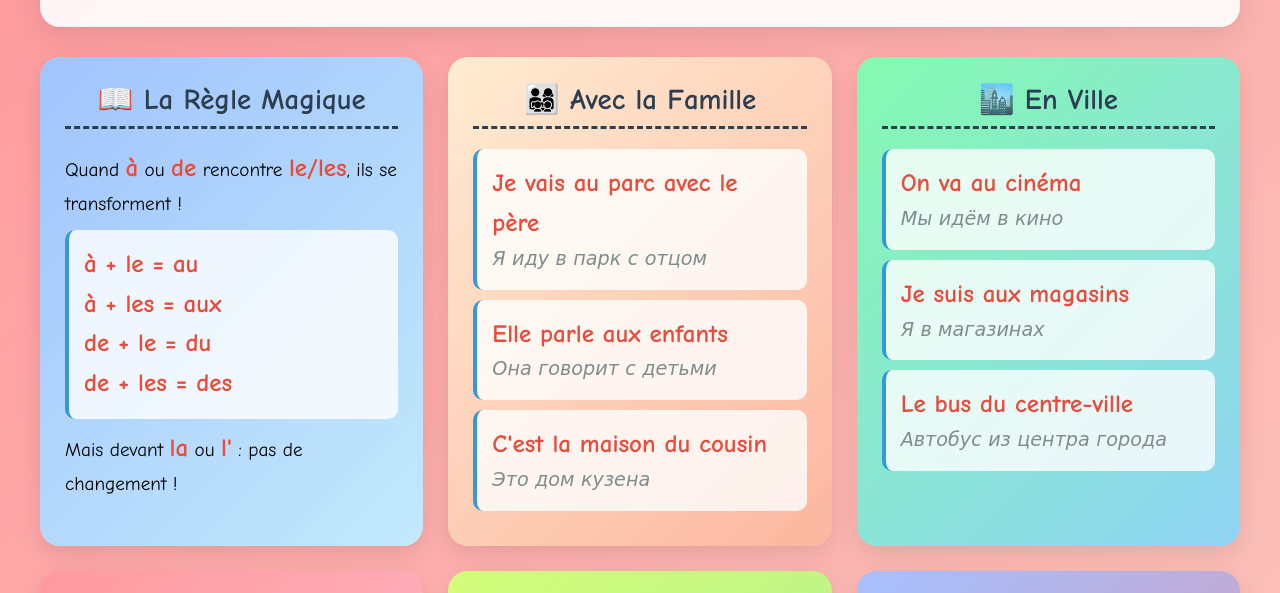
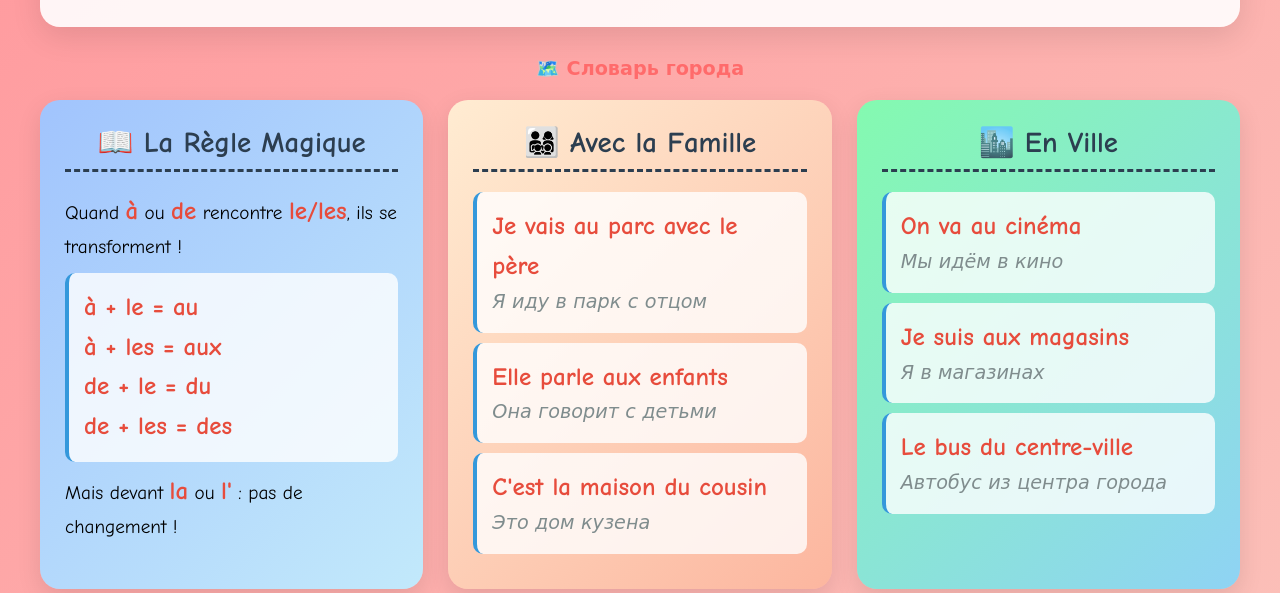
Before and after one commit to azamat12611-beep/17-09, a plain HTML site: page index.html in a window 1280 px wide. Shown: the part 137-730 px from the top of the page. Drawn offline with Linux system fonts and the light colour scheme.

Commit message:
Update index.html

```diff
--- a/index.html
+++ b/index.html
@@ -149,7 +149,9 @@
             <h1>🎯 Les Articles Contractés</h1>
             <p>Apprendre en s'amusant !</p>
         </div>
-
+<nav style="text-align: center; margin: 20px 0;">
+    <a href="vocabulaire.html" style="margin: 0 15px; text-decoration: none; color: #ff6b6b; font-weight: bold; font-size: 1.2em;">🗺️ Словарь города</a>
+</nav>
         <div class="slides-container">
             <!-- Slide 1: Rule -->
             <div class="slide slide-1">
@@ -269,4 +271,5 @@
         </div>
     </div>
 </body>
+
 </html>
```
